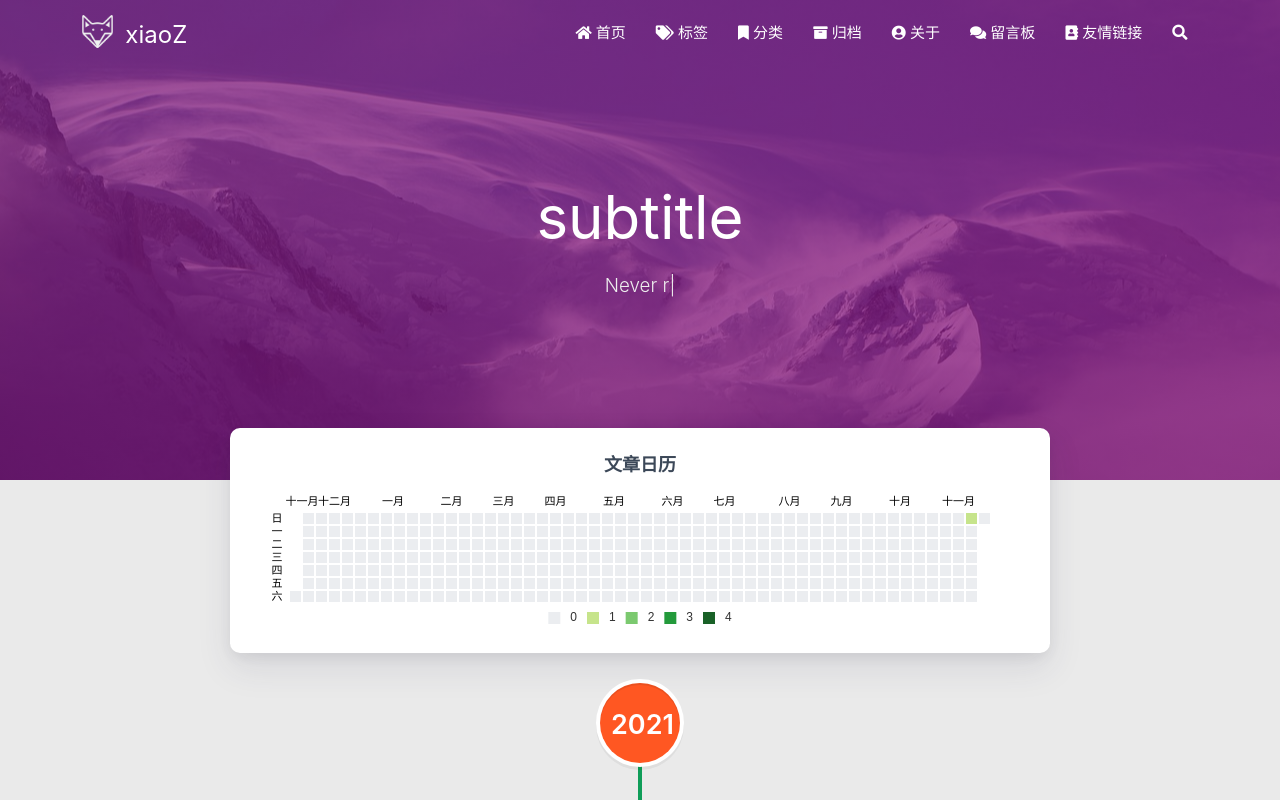
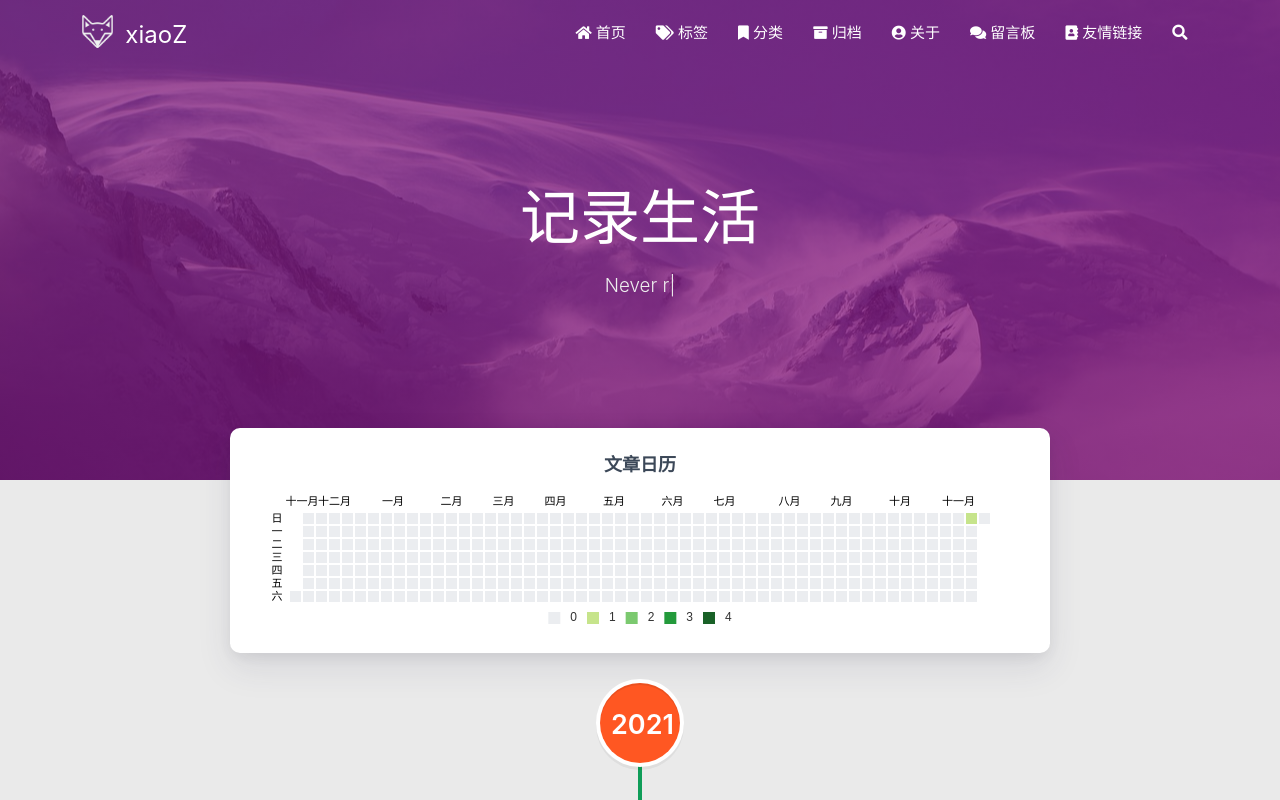
Before and after one commit to zzy666-hw/zzy666-hw.github.io, a plain HTML site: page archives/2021/11/index.html in a window 1280 px wide. Shown: the top 800 px of the page. Drawn offline with nearby package versions, Linux system fonts and the light colour scheme; some packages are replaced by stand-ins of ours; no server answers; a script that the page names is missing.

Commit message:
Site updated: 2021-11-28 18:04:39

```diff
--- a/archives/2021/11/index.html
+++ b/archives/2021/11/index.html
@@ -312,7 +312,7 @@
         <div class="brand">
             <div class="title center-align">
 
-                    subtitle
+                记录生活
 
             </div>
 
```
Also changed, not shown: archives/2021/index.html (+1 -1 lines), archives/index.html (+1 -1 lines), index.html (+1 -1 lines).
